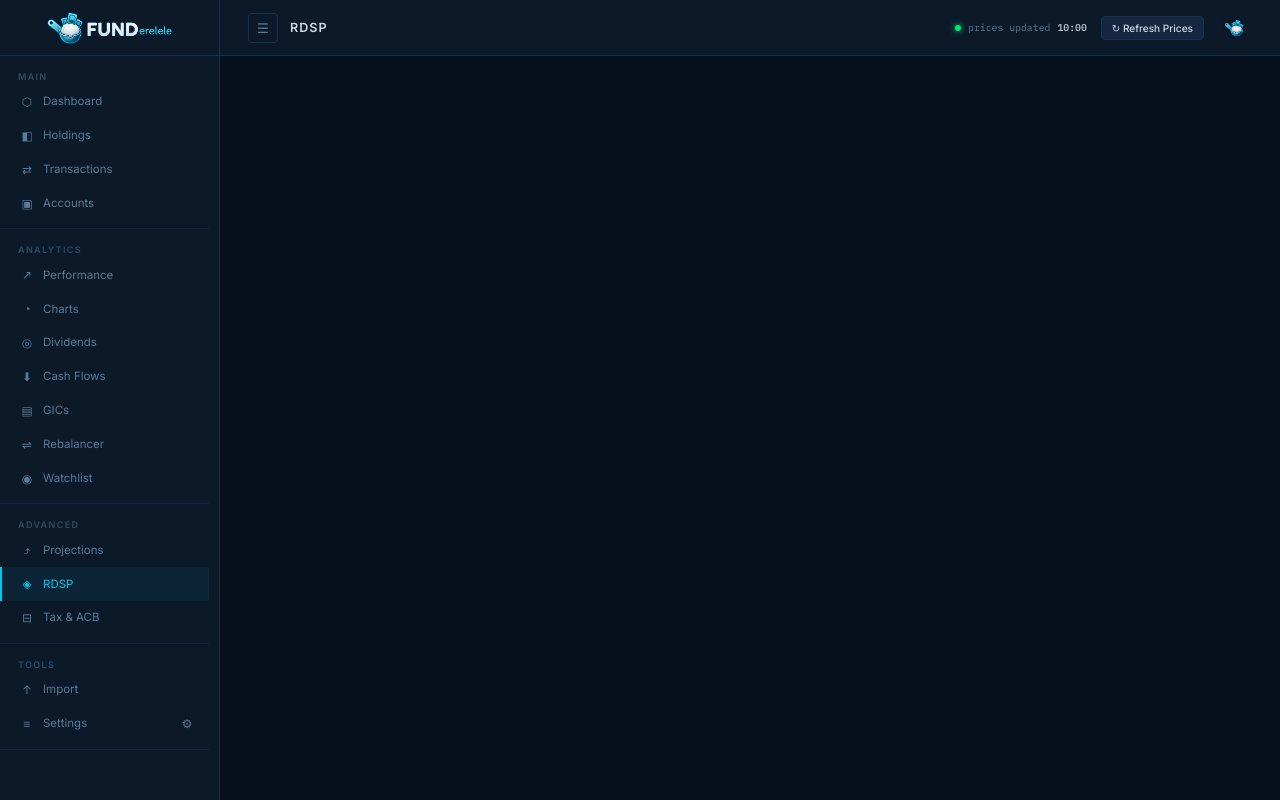
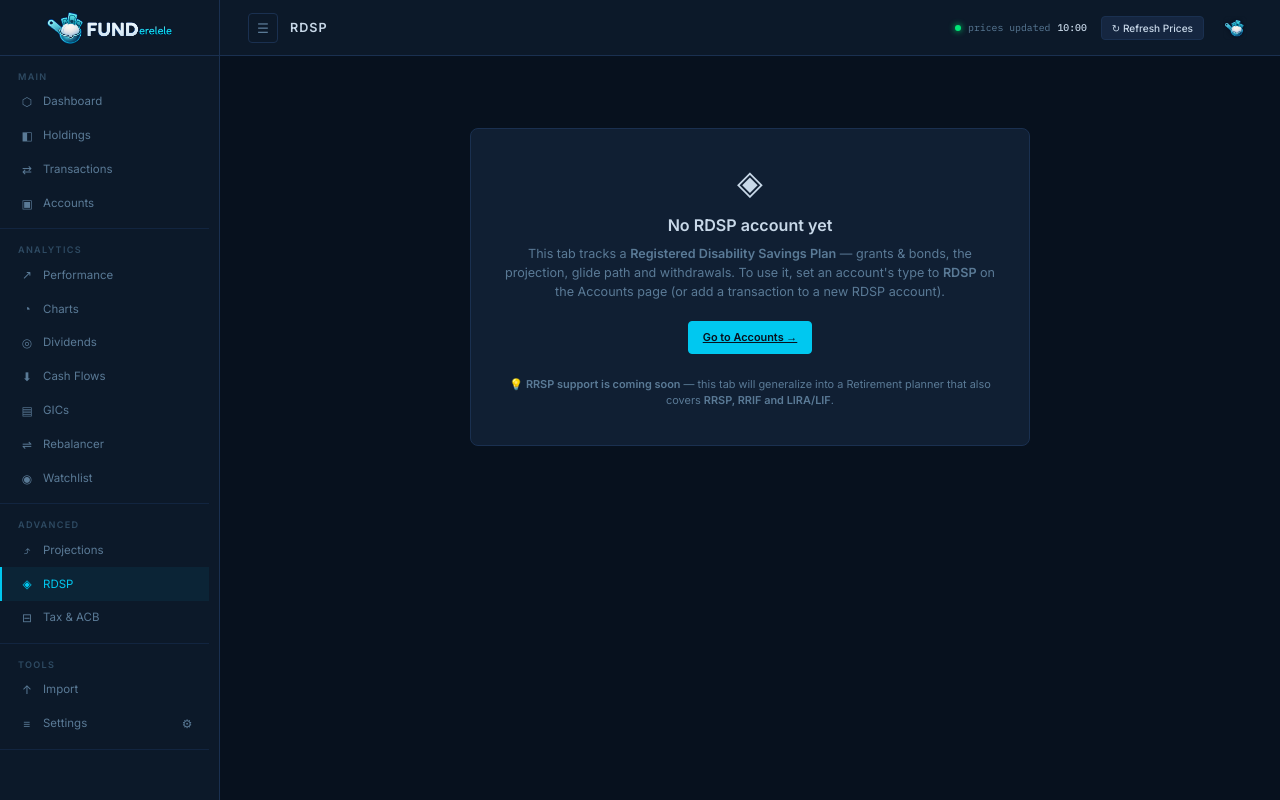
Before and after one commit to toma-nator/FUNDerelele, a Flask app: page /rdsp in a window 1280 px wide. Run offline with Flask 3, Linux system fonts and the light colour scheme; tables that the repository leaves empty hold one stand-in row (values such as "Sample post").

Commit message:
Two small dashboard/RDSP quick wins (the parked "bundle" pair).  RDSP empty-state message: - When no account is set to type RDSP, the tab now shows a proper empty-state   card (heading, what the tab does, a "Go to Accounts" CTA) instead of a thin   one-line flash, plus a "RRSP support is coming soon — will generalize into a   Retirement planner (RRSP, RRIF and LIRA/LIF)" note. - rdsp_view.get_rdsp_view tags its not-ok reasons with a reason_kind   (no_rdsp vs no_birth_year); the template renders the card for no_rdsp and   keeps the simple flash for the birth-year case.
Two small dashboard/RDSP quick wins (the parked "bundle" pair).

RDSP empty-state message:
- When no account is set to type RDSP, the tab now shows a proper empty-state
  card (heading, what the tab does, a "Go to Accounts" CTA) instead of a thin
  one-line flash, plus a "RRSP support is coming soon — will generalize into a
  Retirement planner (RRSP, RRIF and LIRA/LIF)" note.
- rdsp_view.get_rdsp_view tags its not-ok reasons with a reason_kind
  (no_rdsp vs no_birth_year); the template renders the card for no_rdsp and
  keeps the simple flash for the birth-year case.

Top-Holdings widget — default 5, adjustable:
- w_top_holdings now defaults to the top 5 (was a fixed 10) and accepts a
  count of 5 / 10 / all, returning total_n for the "of N" label.
- The /dashboard/widget route passes count; the widget template adds a
  Show 5 / 10 / All toggle; dashboard.js sends &count and persists the choice
  per widget in localStorage (mirrors the Account Highlights basis/column controls).

Keep it clean — controls behind Customize:
- The widget control subhead (.wgt-subhead) is now hidden by default and only
  shown in Customize mode (body.dash-editing), so both the Top-Holdings count
  toggle and the Account Highlights "Overall = return on contributions /
  unrealized %" basis toggle sit alongside the existing +Column controls.
  Saved choices still apply on load whether or not the toggle is visible.

Co-Authored-By: Claude Opus 4.8 <noreply@anthropic.com>

```diff
--- a/app.py
+++ b/app.py
@@ -313,8 +313,12 @@ def dashboard_widget():
     fn = dash.HTML_WIDGET_FNS.get(wid)
     if not fn:
         return jsonify({'kind': 'error', 'error': 'Unknown widget'})
-    ctx = (fn(request.args.get('basis', 'contrib'), request.args.get('cols', ''))
-           if wid == 'account_highlights' else fn())
+    if wid == 'account_highlights':
+        ctx = fn(request.args.get('basis', 'contrib'), request.args.get('cols', ''))
+    elif wid == 'top_holdings':
+        ctx = fn(request.args.get('count', '5'))
+    else:
+        ctx = fn()
     html = render_template(f'widgets/{wid}.html', **ctx)
     return jsonify({'kind': 'html', 'title': dash.HTML_WIDGET_NAMES.get(wid, wid), 'html': html})
 
--- a/rdsp_view.py
+++ b/rdsp_view.py
@@ -286,10 +286,12 @@ def get_rdsp_view(return_label=DEFAULT_PRESET, contribute_until_year=None,
     """Assemble the full RDSP payload (dollars) for the template/JSON endpoint."""
     names = rdsp_accounts()
     if not names:
-        return {'ok': False, 'reason': 'No account is set to type RDSP. Set one on the Accounts page.'}
+        return {'ok': False, 'reason_kind': 'no_rdsp',
+                'reason': 'No account is set to type RDSP yet.'}
     by = birth_year()
     if not by:
-        return {'ok': False, 'reason': 'Set your birth year in Settings to project ages, grants and withdrawals.'}
+        return {'ok': False, 'reason_kind': 'no_birth_year',
+                'reason': 'Set your birth year in Settings to project ages, grants and withdrawals.'}
 
     cy = date.today().year
     seed_plan_if_empty(cy)
--- a/static/css/style.css
+++ b/static/css/style.css
@@ -921,8 +921,19 @@ a.hero-delta:hover { text-decoration: underline; }
 .te-btn:hover { color: var(--text); border-color: var(--accent); }
 .te-btn.te-x:hover { color: var(--red); border-color: var(--red); }
 
-.wgt-subhead { font-size: .72rem; color: var(--text-dim); padding: 4px 0 8px; }
+/* Widget control subheads (basis / count toggles) — only in Customize mode,
+   like the Account Highlights column controls, to keep the dashboard clean. */
+.wgt-subhead { display: none; font-size: .72rem; color: var(--text-dim); padding: 4px 0 8px; }
+.dash-editing .wgt-subhead { display: block; }
 .wgt-subhead .basis-toggle { color: var(--accent); text-decoration: none; }
+.wgt-subhead .count-toggle {
+  color: var(--text-dim); text-decoration: none; padding: 1px 6px;
+  margin: 0 1px; border-radius: 4px; border: 1px solid transparent;
+}
+.wgt-subhead .count-toggle:hover { color: var(--accent); }
+.wgt-subhead .count-toggle.active {
+  color: var(--accent); border-color: var(--accent); background: rgba(0,200,240,.10);
+}
 /* Account Highlights column controls — only in Customize mode */
 .ah-addcol-wrap { display: none; }
 .dash-editing .ah-addcol-wrap { display: inline; }
--- a/templates/dashboard.html
+++ b/templates/dashboard.html
@@ -254,6 +254,7 @@
       if (!w.cols) w.cols = DEFAULT_AH_COLS.slice();
       url += '&cols=' + w.cols.join(',');
     }
+    if (w.id === 'top_holdings') url += '&count=' + (w.count || '5');
     fetch(url).then(r => r.json()).then(d => {
       if (wcharts[idx]) { wcharts[idx].destroy(); delete wcharts[idx]; }
       if (d.kind === 'error') { body.innerHTML = '<div class="empty-row">' + (d.error || 'Error') + '</div>'; return; }
@@ -269,6 +270,10 @@
         if (bt) bt.addEventListener('click', (e) => {
           e.preventDefault(); w.basis = bt.dataset.basis; saveWidgets(); loadWidget(card, w, idx);
         });
+        // Top Holdings: 5 / 10 / All count toggle
+        body.querySelectorAll('.count-toggle').forEach(ct => ct.addEventListener('click', (e) => {
+          e.preventDefault(); w.count = ct.dataset.count; saveWidgets(); loadWidget(card, w, idx);
+        }));
         // Account Highlights: add / remove per-account columns
         const add = body.querySelector('.ah-addcol');
         if (add) add.addEventListener('change', () => {
--- a/templates/rdsp.html
+++ b/templates/rdsp.html
@@ -4,7 +4,24 @@
 
 {% block content %}
 {% if not view.ok %}
+  {% if view.reason_kind == 'no_rdsp' %}
+  <div class="card empty-state" style="max-width:560px;margin:48px auto;text-align:center;padding:36px 32px">
+    <div style="font-size:2.4rem;line-height:1;margin-bottom:14px">◈</div>
+    <h2 style="margin:0 0 8px;font-size:1.15rem">No RDSP account yet</h2>
+    <p class="text-dim" style="margin:0 0 20px;font-size:.9rem;line-height:1.5">
+      This tab tracks a <strong>Registered Disability Savings Plan</strong> — grants &amp;
+      bonds, the projection, glide path and withdrawals. To use it, set an account's type
+      to <strong>RDSP</strong> on the Accounts page (or add a transaction to a new RDSP account).
+    </p>
+    <a href="{{ url_for('accounts') }}" class="btn btn-primary">Go to Accounts →</a>
+    <p class="text-dim" style="margin:22px 0 0;font-size:.78rem">
+      💡 <strong>RRSP support is coming soon</strong> — this tab will generalize into a
+      Retirement planner that also covers <strong>RRSP, RRIF and LIRA/LIF</strong>.
+    </p>
+  </div>
+  {% else %}
   <div class="flash flash-info">{{ view.reason }}</div>
+  {% endif %}
 {% else %}
 
 {% set modenames = {'ldap':'LDAP','ldap_dap':'LDAP + DAP','max':'Maximum allowable','to_age':'Deplete by age'} %}
```
Also changed, not shown: dashboard.py (+9 -4 lines), templates/widgets/top_holdings.html (+7 -0 lines).
